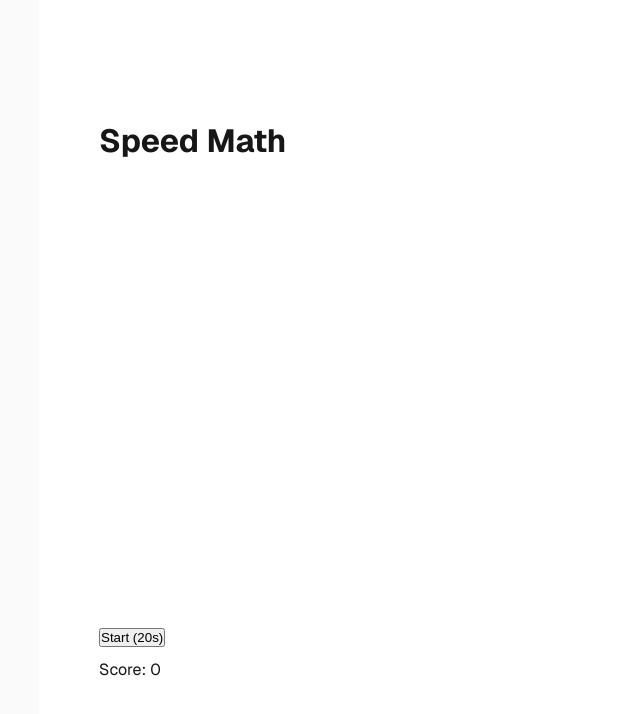
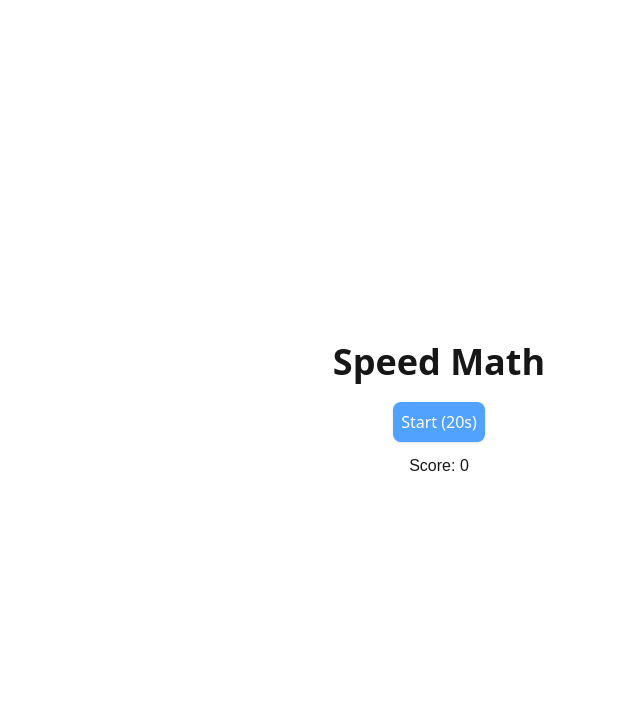
Before and after one commit to Romeo-04/Speed-Math, a Next.js app in the folder speed-math/: page / in a window 1280 px wide. Shown: the top 714 px of the page, without its empty margins (201-841 px from the left). Built offline with nearby package versions, Linux system fonts and the light colour scheme.

Commit message:
created a simple 30 second game

```diff
--- /dev/null
+++ b/speed-math/postcss.config.js
@@ -0,0 +1,5 @@
+module.exports = {
+  plugins: {
+    "@tailwindcss/postcss": {},
+  },
+};
--- a/speed-math/src/app/components/GamePanel.jsx
+++ b/speed-math/src/app/components/GamePanel.jsx
@@ -61,8 +61,8 @@ export default function GamePanel({ seconds = 30 }) {
 
     if (!playing) {
         return (
-            <div style={{ display: "grid", gap: "12px" }}>
-                <button onClick={start}> Start ({seconds}s)</button>
+            <div className = "grid gap-3 place-items-center">
+                <button className=" bg-blue-400 text-white font-sans p-2 rounded-lg shadow hover:bg-blue-600 transition" onClick={start}> Start ({seconds}s)</button>
                 <p> Score: {score} </p>
             </div>
         );
--- a/speed-math/src/app/globals.css
+++ b/speed-math/src/app/globals.css
@@ -1,3 +1,5 @@
+@import "tailwindcss";
+
 :root {
   --background: #ffffff;
   --foreground: #171717;
@@ -24,17 +26,15 @@ body {
   -moz-osx-font-smoothing: grayscale;
 }
 
-* {
-  box-sizing: border-box;
-  padding: 0;
-  margin: 0;
+/* removed unlayered universal reset to prevent overriding Tailwind utilities */
+
+@layer base {
+  *,
+  ::before,
+  ::after {
+    box-sizing: border-box;
+  }
 }
-
-a {
-  color: inherit;
-  text-decoration: none;
-}
-
 @media (prefers-color-scheme: dark) {
   html {
     color-scheme: dark;
--- a/speed-math/src/app/page.js
+++ b/speed-math/src/app/page.js
@@ -6,11 +6,9 @@ import GamePanel from "./components/GamePanel";
 
 export default function Home() {
   return (
-    <div className={styles.page}>
-      <main className={styles.main}>
-        <h1> Speed Math </h1>
+      <main className="min-h-screen flex flex-col items-center justify-center">
+        <h1 className="m-5 text-4xl font-bold font-sans"> Speed Math </h1>
         <GamePanel seconds={20} />
       </main>
-    </div>
   );
 }
```
Also changed, not shown: speed-math/package.json (+7 -3 lines), 1 other file (tests, documents, lock files or other folders).
